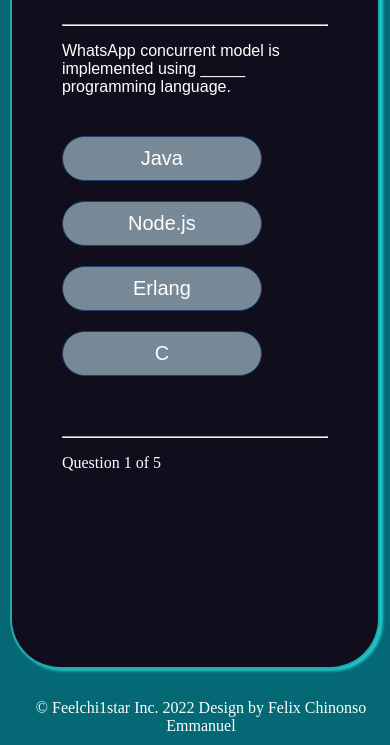
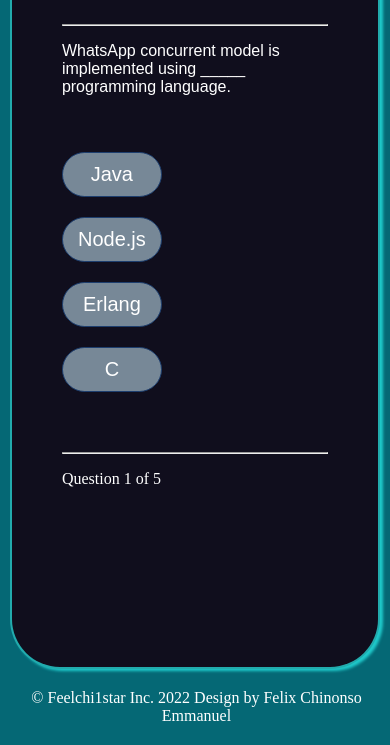
Before and after one commit to feelchi1star/Quiz-App, a plain HTML site: page index.html in a window 390 px wide. Shown: the part 99-844 px from the top of the page. Drawn offline with Linux system fonts and the light colour scheme.

Commit message:
Quit App Created in HTML CSS AND JAVASCRIPT WITHOUT FRAMEWORK OR LIBRARY
modified css

```diff
--- a/app.css
+++ b/app.css
@@ -50,6 +50,8 @@ body {
 /* Buttons Div */
 .button {
   margin-top: 30px;
+  display: inline-flex;
+  flex-wrap: wrap;
 }
 /* button tags */
 #btn0,
@@ -122,11 +124,13 @@ a {
     --h1: 40px;
     --question-font-size: 20px;
     --p: var(--background-bg);
-    --btn-w: 200px;
+    --btn-w: 100px;
   }
   .owner {
+    text-align: left;
+    position: relative;
     text-align: center;
-    margin: 0;
-    left: 12px;
+    position: relative;
+    margin: 30px 0px auto 3px;
   }
 }
```
